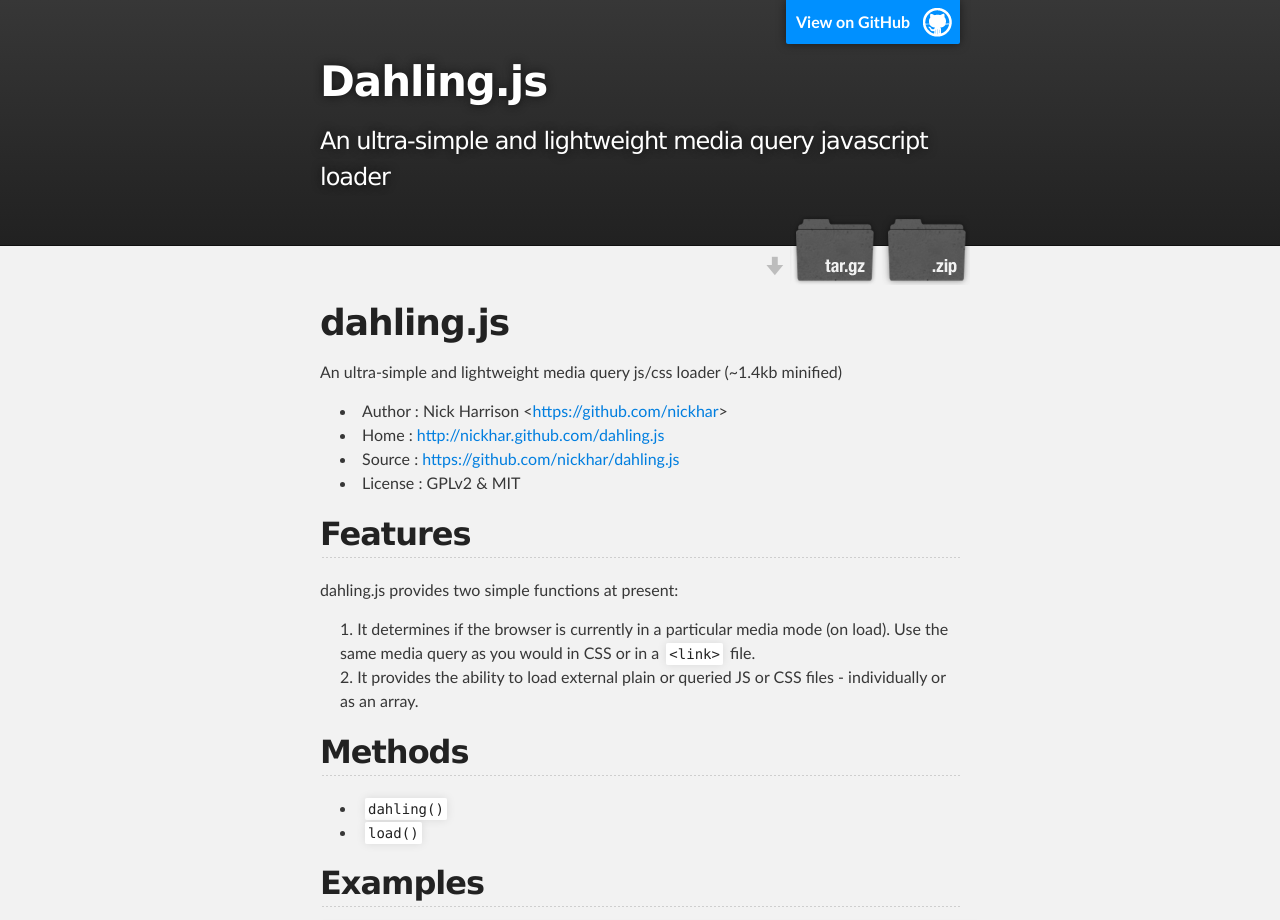
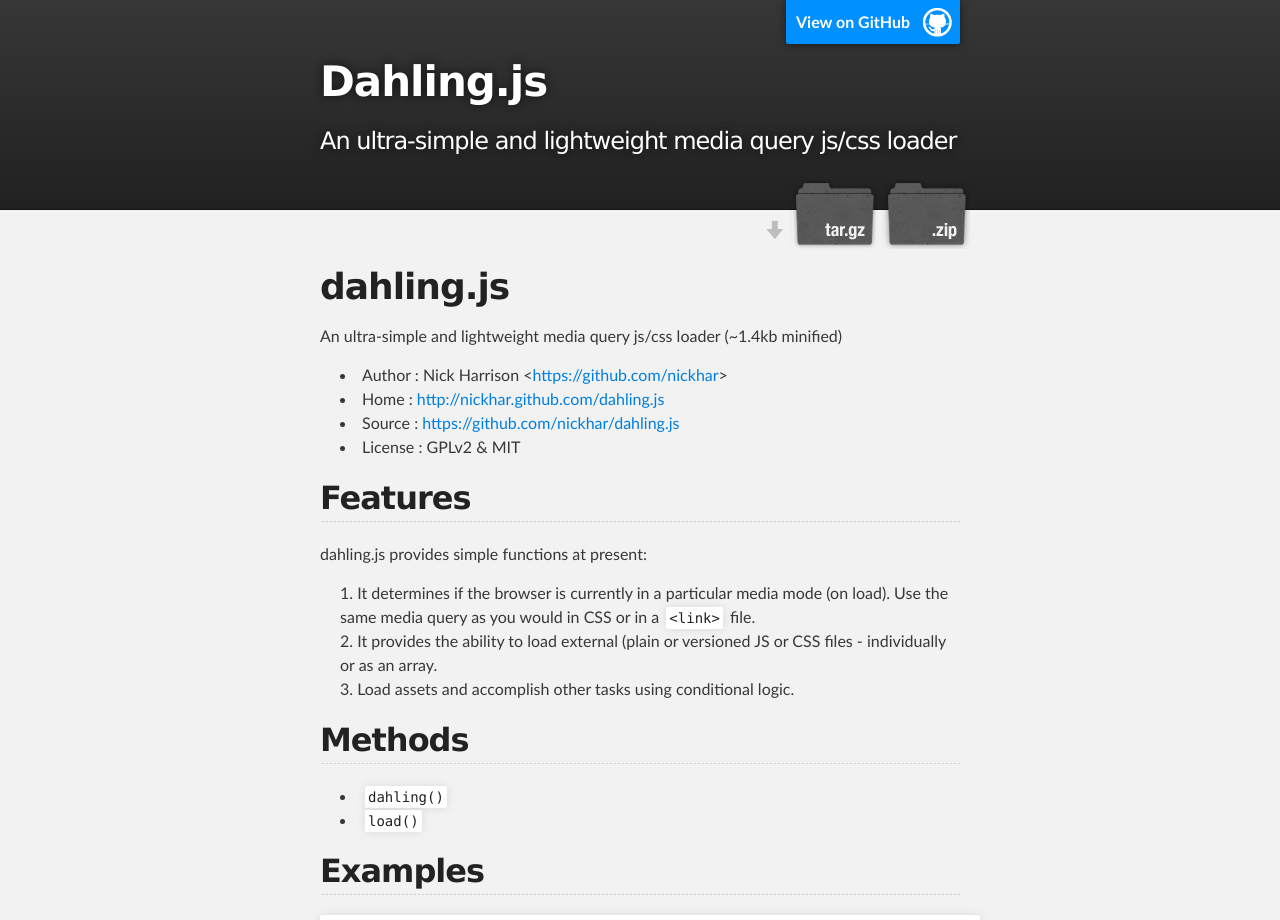
Before and after one commit to nickhar/dahling.js, a plain HTML site: page index.html in a window 1280 px wide. Shown: the top 920 px of the page. Drawn offline with Linux system fonts and the light colour scheme.

```diff
--- a/index.html
+++ b/index.html
@@ -4,7 +4,7 @@
   <head>
     <meta charset='utf-8' />
     <meta http-equiv="X-UA-Compatible" content="chrome=1" />
-    <meta name="description" content="Dahling.js : An ultra-simple and lightweight media query javascript loader" />
+    <meta name="description" content="Dahling.js : An ultra-simple and lightweight media query js/css loader" />
 
     <link rel="stylesheet" type="text/css" media="screen" href="stylesheets/stylesheet.css">
 
@@ -19,7 +19,7 @@
           <a id="forkme_banner" href="https://github.com/nickhar/dahling.js">View on GitHub</a>
 
           <h1 id="project_title">Dahling.js</h1>
-          <h2 id="project_tagline">An ultra-simple and lightweight media query javascript loader</h2>
+          <h2 id="project_tagline">An ultra-simple and lightweight media query js/css loader</h2>
 
             <section id="downloads">
               <a class="zip_download_link" href="https://github.com/nickhar/dahling.js/zipball/master">Download this project as a .zip file</a>
@@ -44,11 +44,12 @@
 <li>License   : GPLv2 &amp; MIT</li>
 </ul><h2>Features</h2>
 
-<p>dahling.js provides two simple functions at present:</p>
+<p>dahling.js provides simple functions at present:</p>
 
 <ol>
 <li>It determines if the browser is currently in a particular media mode (on load). Use the same media query as you would in CSS or in a <code>&lt;link&gt;</code> file.</li>
-<li>It provides the ability to load external plain or queried JS or CSS files - individually or as an array.</li>
+<li>It provides the ability to load external (plain or versioned JS or CSS files - individually or as an array.</li>
+<li>Load assets and accomplish other tasks using conditional logic.</li>
 </ol><h2>Methods</h2>
 
 <ul>
```
Also changed, not shown: params.json (+1 -1 lines).
